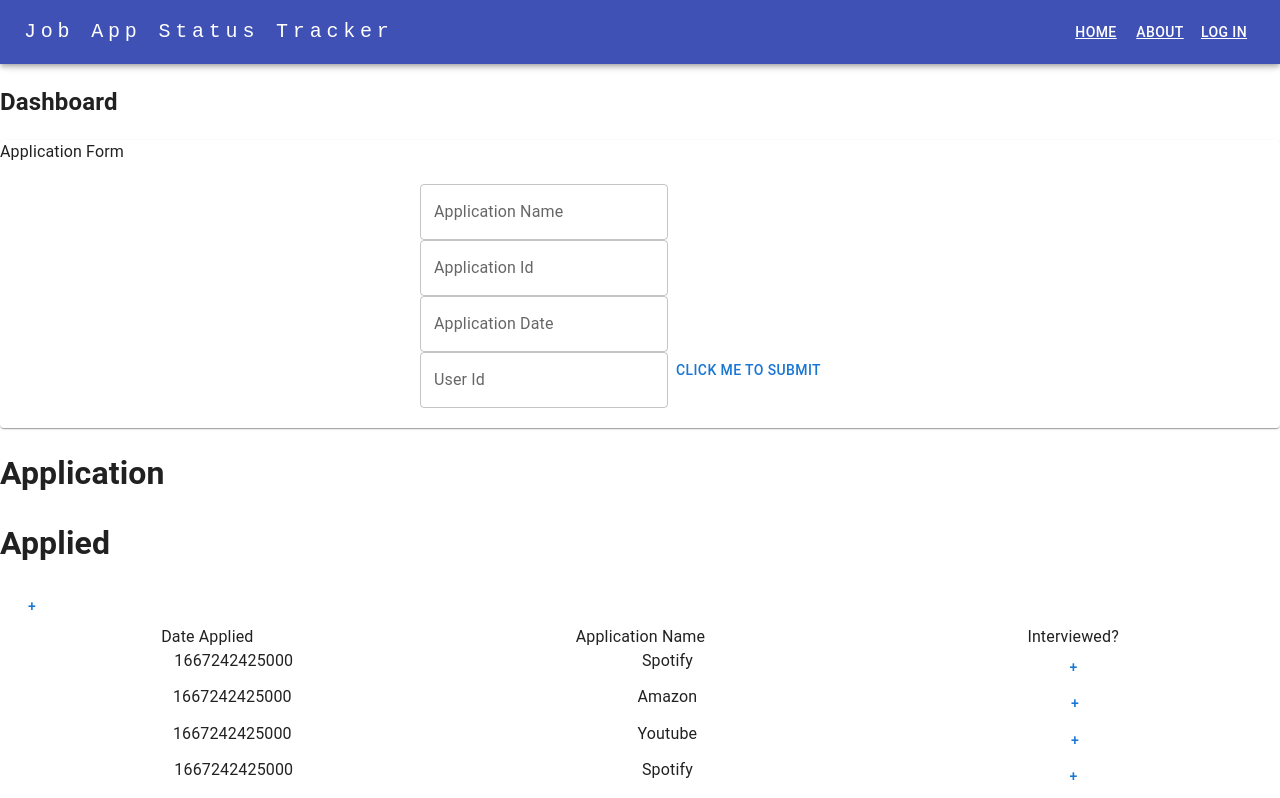
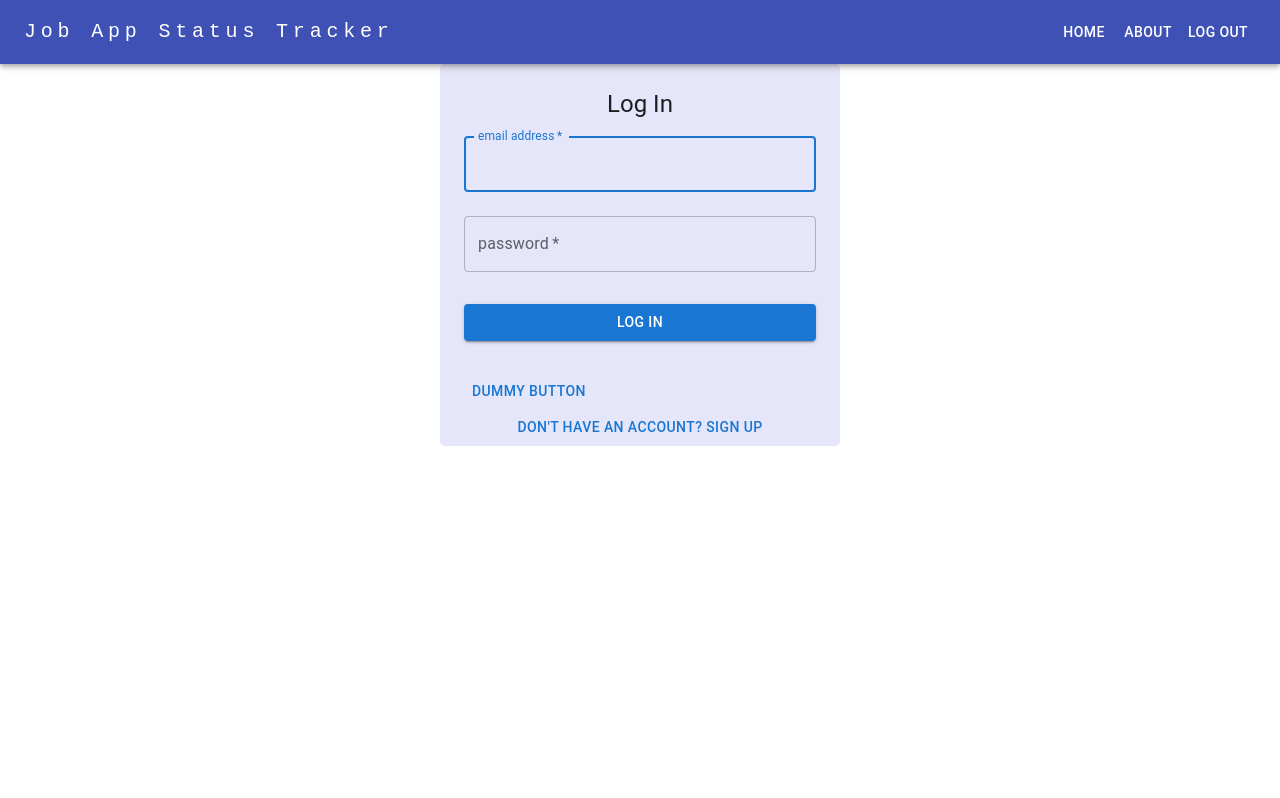
Before and after one commit to Team-Charizard-JAMIS/Jobify, a React app: page / in a window 1280 px wide. Shown: the top 798 px of the page. Built offline with nearby package versions, Linux system fonts and the light colour scheme.

Commit message:
added conditional rendering for login page, rather than having it's own route so gAuth appears, lifted state, added logout feature, just need to integrate server routes with axios

```diff
--- a/client/App.tsx
+++ b/client/App.tsx
@@ -1,25 +1,81 @@
-import React from 'react';
+import React, {useState, MouseEvent} from 'react';
 import MainContainer from './containers/MainContainer';
 import About from './containers/About';
 import Success from './containers/Success';
-import LogIn from './containers/LogIn';
 import Navbar from './Navbar';
 import {
   Route,
   Routes,
 } from 'react-router-dom'
 
-function App() {
+const App: React.FC = () => {
 
+  const [loggedIn, setLoggedIn] = useState(false)
+  const [hasAccount, setHasAccount] = useState(true)
+
+  const handleLogOut = (event: MouseEvent<HTMLButtonElement>) => {
+    console.log('logging out')
+    setLoggedIn(false)
+  }
+
+  //TODO: lots of rework needed. need a whole path for
+  const handleSubmit = (event: React.FormEvent<HTMLFormElement>) => {
+    event.preventDefault();
+    const data = new FormData(event.currentTarget);
+    const creds = {
+        email: data.get('email'),
+        password: data.get('password')
+    }
+
+    if (hasAccount){
+      console.log('logging in')
+      setLoggedIn(true)
+    }
+    else {
+      console.log('this will register account')
+    }
+  };
+
+      // function logMeIn(e: React.SyntheticEvent) {
+    //     e.preventDefault();
+    //     axios
+    //       .post('/userAPI/login', {
+    //         email,
+    //         plainPassword: password,
+    //       })
+    //       .then((res) => {
+    //         if (res.status === 200) {
+    //           setUser(res.data);
+    //           navigate('/home');
+    //         }
+    //       })
+    //       .catch((err) => {
+    //         console.log(err);
+    //         if (err.response.status === 401) {
+    //           setError(
+    //             'Error: Invalid email address and/or password. Please try again.'
+    //           );
+    //         } else {
+    //           setError(`status: ${err.response.status} , ${err.response.data}`);
+    //         }
+    //       });
+    //   }
 
   return (
     <div>
-      <Navbar/>
+      <Navbar handleLogOut={handleLogOut}/>
       <Routes>
         <Route path='/about' element={< About />} />
-        <Route path='/' element={< MainContainer />} />
+        <Route path='/' element={
+          <MainContainer
+            handleSubmit={handleSubmit}
+            loggedIn={loggedIn}
+            setHasAccount={setHasAccount}
+            hasAccount={hasAccount}
+          />}
+        />
         <Route path='/success' element={< Success />} />
-        <Route path='/login' element={< LogIn />}/>
+        {/* <Route path='/login' element={< LogIn />} /> */}
       </Routes>
     </div>
   );
--- a/client/Navbar.tsx
+++ b/client/Navbar.tsx
@@ -3,12 +3,15 @@ import { Link } from 'react-router-dom'
 import { AppBar } from '@material-ui/core'
 import { Container, CssBaseline, Toolbar, Typography, Box, Button} from '@mui/material'
 
-const Navbar = () => {
+const Navbar = (props: any) => {
 
     const lStyle={
         color: 'white',
+        textDecoration: 'none'
     }
-
+    const bStyle={
+        color: 'white'
+    }
     return (
         <AppBar position='sticky'>
             <CssBaseline>
@@ -33,7 +36,8 @@ const Navbar = () => {
                     <Box sx={{ justifyContent:'flex-end', flexGrow: 1, display: { md: 'flex' } }}>
                       <Button><Link to='/' style={lStyle}>Home</Link></Button>
                       <Button><Link to='/about' style={lStyle}>About</Link></Button>
-                      <Button><Link to='/login' style={lStyle}>Log In</Link></Button>
+                      {/* <Button><Link to='/login' style={lStyle}>Log In</Link></Button> */}
+                      <Button onClick={props.handleLogOut}sx={bStyle}>Log Out</Button>
                     </Box>
                 </Toolbar>
             </Container>
--- a/client/containers/LogIn.tsx
+++ b/client/containers/LogIn.tsx
@@ -1,64 +1,24 @@
 
-import {TextField, Container, Typography, Box, FormControlLabel, Checkbox, Button, Grid} from '@mui/material';
-import { borderRadius } from '@mui/system';
+import {TextField, Container, Typography, Box, Button } from '@mui/material';
 import React, { useState } from 'react';
 
-export const LogIn = () => {
-    const [hasAccount, setHasAccount] = useState(true)
-
-
-    const handleSubmit = (event: React.FormEvent<HTMLFormElement>) =>{
-        event.preventDefault();
-        const data = new FormData(event.currentTarget);
-        const creds = {
-            email: data.get('email'),
-            password: data.get('password')
-        }
-        console.log((hasAccount)? 'This will log in' : 'This will sign up')
-        //TODO: change this to POST to server/db
-        console.log(creds);
-
-    };
-
-    // function logMeIn(e: React.SyntheticEvent) {
-    //     e.preventDefault();
-    //     axios
-    //       .post('/userAPI/login', {
-    //         email,
-    //         plainPassword: password,
-    //       })
-    //       .then((res) => {
-    //         if (res.status === 200) {
-    //           setUser(res.data);
-    //           navigate('/home');
-    //         }
-    //       })
-    //       .catch((err) => {
-    //         console.log(err);
-    //         if (err.response.status === 401) {
-    //           setError(
-    //             'Error: Invalid email address and/or password. Please try again.'
-    //           );
-    //         } else {
-    //           setError(`status: ${err.response.status} , ${err.response.data}`);
-    //         }
-    //       });
-    //   }
-
+export const LogIn = (props: any) => {
+    //const [hasAccount, setHasAccount] = useState(true);
+    let hasAccount = props.hasAccount
 
     return(
-
         <Container sx={{
             display: 'flex',
             flexDirection: 'column',
             alignItems: 'center',
+            justifyContent: 'center',
             backgroundColor: 'lavender',
             width: '400px',
             borderRadius: '5px',
         }}>
 
             <Typography component="h1" variant="h5" sx={{mt: 3}}>{(hasAccount) ? <a>Log In</a> : <a>Sign Up</a>}</Typography>
-            <Box component="form" onSubmit={handleSubmit} >
+            <Box component="form" onSubmit={props.handleSubmit} >
                 <TextField
                     margin="normal"
                     required
@@ -91,6 +51,7 @@ export const LogIn = () => {
                 >
                     {(hasAccount)? <a>Log in</a> : <a>Sign up</a>}
                 </Button>
+                <Button onClick={props.dummyLogIn}>Dummy Button</Button>
             </Box>
             <div>
                 <div id="g_id_onload"
@@ -110,8 +71,8 @@ export const LogIn = () => {
             </div>
 
             <Box>
-                <Button onClick={() => setHasAccount(!hasAccount)}>
-                    {(hasAccount) ? <a>Don't have an account? Sign Up</a> : <a>Have an account? Sign In</a>}
+                <Button onClick={() => props.setHasAccount(!hasAccount)}>
+                    {(hasAccount) ? <a>Don't have an account? Sign Up</a> : <a>Have an account? Log In</a>}
                 </Button>
             </Box>
         </Container>
--- a/client/containers/MainContainer.tsx
+++ b/client/containers/MainContainer.tsx
@@ -9,7 +9,9 @@ import { OfferType } from '../Types/offerTypes';
 import ApplicationForm from '../component/ApplicationForm/ApplicationForm'
 // import Results from './../component/results'
 
-const MainContainer = () => {
+const MainContainer = (props:any) => {
+  let loggedIn =  props.loggedIn
+
   const [apps, setApps] = useState<Array<App>>([
     { id: 1, appName: 'Spotify', appDate: String(Date.now()), user_id: 1 },
     { id: 2, appName: 'Amazon', appDate: String(Date.now()), user_id: 1 },
@@ -72,6 +74,12 @@ const MainContainer = () => {
   }
 
   return (
+    (!loggedIn) ?
+      <LogIn
+        handleSubmit={props.handleSubmit}
+        hasAccount={props.hasAccount}
+        setHasAccount={props.setHasAccount}
+      /> :
       <div>
         <h2>Dashboard</h2>
         <ApplicationForm />
--- a/package.json
+++ b/package.json
@@ -37,14 +37,15 @@
     "@types/node": "^18.11.8",
     "@types/react": "^18.0.24",
     "@types/react-dom": "^18.0.8",
+    "axios": "^1.1.3",
     "clean-webpack-plugin": "^4.0.0",
     "express": "^4.18.1",
     "google-auth-library": "^8.6.0",
     "jsonwebtoken": "^8.5.1",
     "mini-css-extract-plugin": "^2.6.1",
     "mongoose": "^6.4.7",
+    "path": "^0.12.7",
     "pg": "^8.8.0",
-    "path": "^0.12.7",
     "react": "^18.2.0",
     "react-dom": "^18.2.0",
     "react-redux": "^8.0.2",
```
Also changed, not shown: public/index.html (line endings or trailing spaces), 1 other file (tests, documents, lock files or other folders). Lines whose indentation alone changed are shown as unchanged.
